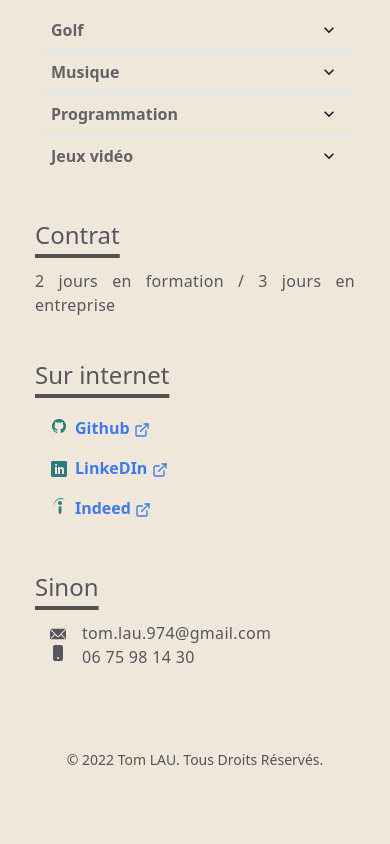
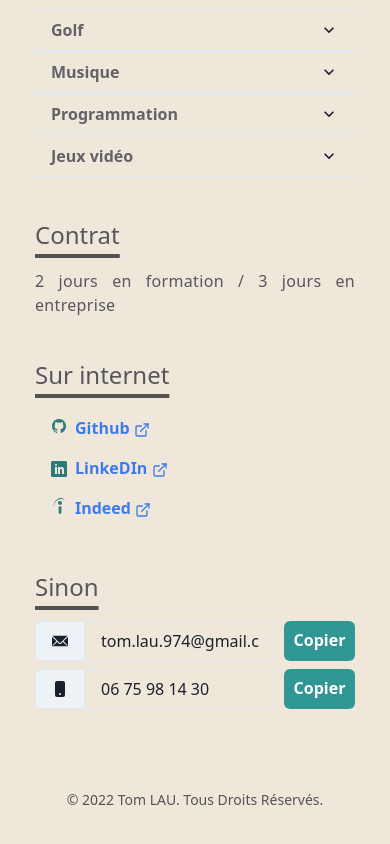
Before and after one commit to KiSEiGitHub/Me, a Next.js app: page / in a window 390 px wide. Shown: the part 1084-1928 px from the top of the page. Before the commit the page ends 1894 px from the top, so only its background shows below. Built offline with nearby package versions, Linux system fonts and the light colour scheme.

Commit message:
feat(*) : UX friendly copie & paste mail & phone

```diff
--- /dev/null
+++ b/Hook/FunctionContext.jsx
@@ -0,0 +1,26 @@
+import { createContext, useState } from 'react';
+
+export const Functioncontext = createContext(undefined);
+
+import React from 'react';
+
+const FunctionCon = (props) => {
+    const [valuetwo, setValue2] = useState('06 75 98 14 30');
+    const [isCopied, setisCopied] = useState(false);
+
+    const Copie = (para) => {
+        navigator.clipboard.writeText(para);
+        setisCopied(!isCopied);
+        setTimeout(() => {
+            setisCopied(false);
+        }, 500);
+    };
+
+    return (
+        <Functioncontext.Provider value = {{Copie, valuetwo, isCopied}}>
+            {props.children}
+        </Functioncontext.Provider>
+    );
+};
+
+export default FunctionCon;
--- a/pages/_app.jsx
+++ b/pages/_app.jsx
@@ -3,28 +3,32 @@ import theme from '../Theme/Theme';
 import MainContainer from '../components/Main-Container';
 import { AnimatePresence } from 'framer-motion';
 import Layout from '../Layout/articles';
-import LanguageContext from '../Hook/LangContext'
+import LanguageContext from '../Hook/LangContext';
 import CustomCursor from '../components/CustomCursor';
 import ContextText from '../Hook/TextContext';
 import Reserved from '../components/Reserved';
+import FunctionCon from '../Hook/FunctionContext';
 
 function MyApp({ Component, pageProps, router }) {
     return (
 
-        <ChakraProvider theme={theme}>
+        <ChakraProvider theme = {theme}>
+            <FunctionCon>
                 <LanguageContext>
                     <ContextText>
                         <MainContainer>
                             <CustomCursor />
-                        <AnimatePresence exitBeforeEnter initial={true}>
-                            <Layout key={router.route}>
+                            <AnimatePresence exitBeforeEnter initial = {true}>
+                                <Layout key = {router.route}>
                                     <Component {...pageProps} />
                                 </Layout>
                             </AnimatePresence>
                             <Reserved />
+
                         </MainContainer>
                     </ContextText>
                 </LanguageContext>
+            </FunctionCon>
         </ChakraProvider>
 
     );
--- a/pages/index.jsx
+++ b/pages/index.jsx
@@ -3,18 +3,18 @@ import {
     Accordion, AccordionButton, AccordionIcon, AccordionItem, AccordionPanel,
     Box,
     Button,
-    Container,
-    Icon,
+    Container, Flex,
+    Icon, Input, InputGroup, InputLeftAddon, InputRightAddon,
     Popover,
     PopoverArrow,
     PopoverBody,
     PopoverContent,
     PopoverTrigger,
     Text,
-    useBoolean,
+    useBoolean, useClipboard,
     useColorMode
 } from '@chakra-ui/react';
-import { useContext, useRef } from 'react';
+import { useContext, useRef, useState } from 'react';
 import { BsFillPhoneFill } from 'react-icons/bs';
 import { ImLinkedin } from 'react-icons/im';
 import { IoLogoGithub } from 'react-icons/io5';
@@ -33,6 +33,7 @@ import {
 import Section from '../Layout/Section';
 import { TextContext } from '../Hook/TextContext';
 import Formation from '../components/Formation';
+import { Functioncontext } from '../Hook/FunctionContext';
 
 const Home = () => {
 
@@ -42,6 +43,10 @@ const Home = () => {
     const [flag, setFlag] = useBoolean();
     const { Data } = useContext(TextContext);
     const { DataLikes } = useContext(TextContext);
+    const [value, setValue] = useState('tom.lau.974@gmail.com');
+    const { hasCopied, onCopy } = useClipboard(value);
+
+    const {Copie, valuetwo, isCopied} = useContext(Functioncontext)
 
     return ( <>
         <Container variant = "Main" ref = {imgRef}>
@@ -207,8 +212,8 @@ const Home = () => {
                                             <Box
                                                 flex = "1"
                                                 textAlign = "left"
-                                                color={colorMode === 'light' ? '#626267' : 'teal.200'}
-                                                fontWeight={700}
+                                                color = {colorMode === 'light' ? '#626267' : 'teal.200'}
+                                                fontWeight = {700}
                                             >
                                                 {toggleLang
                                                     ? ele[ 'FR' ][ 'Title' ]
@@ -218,7 +223,7 @@ const Home = () => {
                                             <AccordionIcon />
                                         </AccordionButton>
                                     </h2>
-                                    <AccordionPanel pb = {4} textAlign='justify'>
+                                    <AccordionPanel pb = {4} textAlign = "justify">
                                         {toggleLang
                                             ? ele[ 'FR' ][ 'Desc' ]
                                             : ele[ 'EN' ][ 'Desc' ]
@@ -269,25 +274,42 @@ const Home = () => {
                 <SectionTitle>
                     {toggleLang ? 'Sinon' : 'Otherwise'}
                 </SectionTitle>
-                <Text pos = "relative" left = "15px">
-                    <BioYear>
-                        <EmailIcon />
-                    </BioYear>
-                    <Text variant = "Para" d = "inline">
-                        tom.lau.974@gmail.com
-                    </Text>
-                </Text>
-
-                <Text pos = "relative" left = "15px">
-                    <Box d = "flex">
-                        <BioYear>
-                            <BsFillPhoneFill />
-                        </BioYear>
-                        <Text variant = "Para">
-                            {toggleLang ? '06 75 98 14 30' : '+33 6 75 98 14 30'}
-                        </Text>
-                    </Box>
-                </Text>
+                <Flex mb = {2}>
+                    <InputGroup>
+                        {/* eslint-disable-next-line react/no-children-prop */}
+                        <InputLeftAddon children = {<EmailIcon />} />
+                        <Input value = {value} isReadOnly />
+                        {/* eslint-disable-next-line react/no-children-prop */}
+                        {/*<InputRightAddon children = "@gmail.com"/>*/}
+                    </InputGroup>
+                    <Button onClick = {onCopy} ml = {2} colorScheme='teal'>
+                        {hasCopied
+                            ? toggleLang
+                                ? 'Coller'
+                                : 'Copied'
+                            : toggleLang
+                                ? 'Copier'
+                                : 'Copy'
+                        }
+                    </Button>
+                </Flex>
+                <Flex mb = {2}>
+                    <InputGroup>
+                        {/* eslint-disable-next-line react/no-children-prop */}
+                        <InputLeftAddon children = {<BsFillPhoneFill />} />
+                        <Input value = {valuetwo} isReadOnly />
+                    </InputGroup>
+                    <Button onClick = {() => Copie(valuetwo)} ml = {2} colorScheme='teal'>
+                        {isCopied
+                            ? toggleLang
+                                ? 'Coller'
+                                : 'Copied'
+                            : toggleLang
+                                ? 'Copier'
+                                : 'Copy'
+                        }
+                    </Button>
+                </Flex>
             </Section>
         </Container>
     </> );
```
Lines whose indentation alone changed are shown as unchanged.
